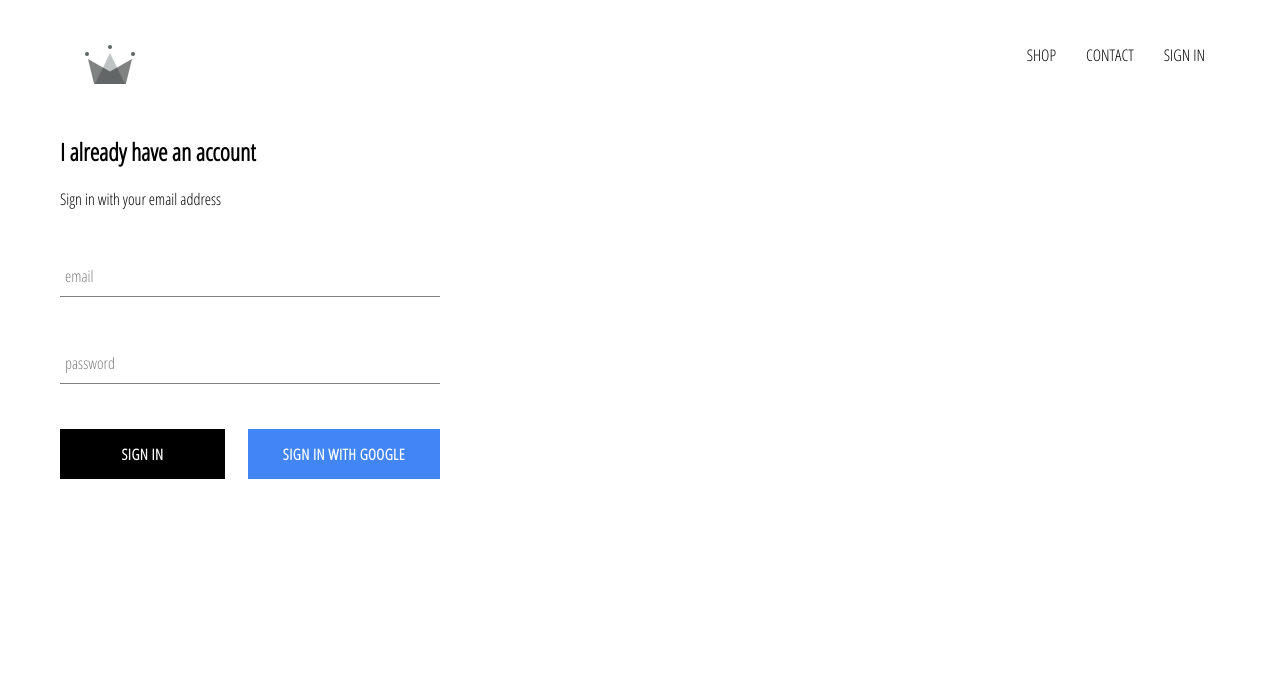
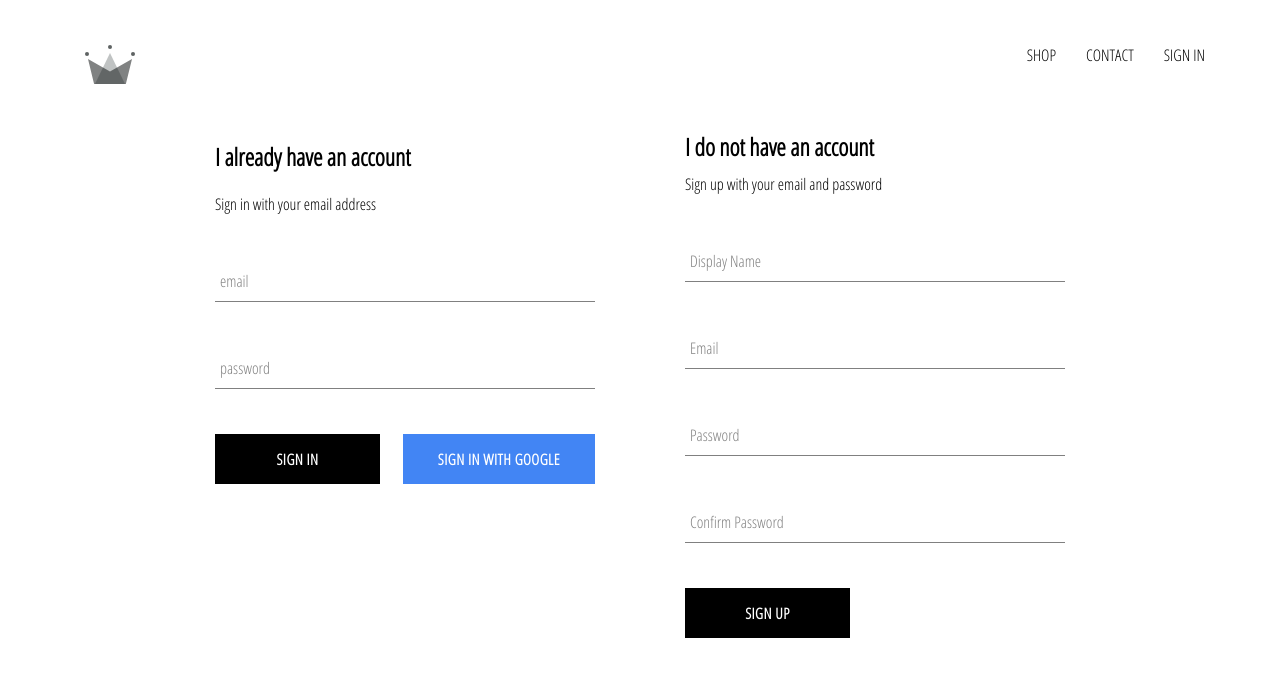
Before and after one commit to CoderMeow/crwn-clothing, a React (Create React App) app: page /signin in a window 1280 px wide. Shown: the top 676 px of the page. Built offline with nearby package versions, Linux system fonts and the light colour scheme; no server answers.

Commit message:
implemented firebase utils, included ability to store authenticated users into firestore db

```diff
--- a/src/App.js
+++ b/src/App.js
@@ -7,7 +7,7 @@
 import ShopPage from './pages/shop/shop.component';
 import Header from './components/header/header.component';
 import SignInAndSignUpPage from './pages/sign-in-and-sign-up/sign-in-and-sign-up.component';
-import {auth} from './firebase/firebase.utils';
+import {auth, createUserProfileDocument} from './firebase/firebase.utils';
 
 class App extends React.Component {
   constructor(){
@@ -20,11 +20,24 @@
 
    unsubscribeFromAuth = null;
 
-  componentDidMount() {
-    this.unsubscribeFromAuth = auth.onAuthStateChanged(user => {
-      this.setState({ currentUser: user });
+ componentDidMount() {
+    this.unsubscribeFromAuth = auth.onAuthStateChanged(async userAuth => {
+      if (userAuth) {
+        const userRef = await createUserProfileDocument(userAuth);
 
-      console.log(user);
+        userRef.onSnapshot(snapShot => {
+          this.setState({
+            currentUser: {
+              id: snapShot.id,
+              ...snapShot.data()
+            }
+          });
+
+          console.log(this.state);
+        });
+      }
+
+      this.setState({ currentUser: userAuth });
     });
   }
 
--- /dev/null
+++ b/src/components/sign-up/sign-up.component.jsx
@@ -0,0 +1,62 @@
+import React from 'react';
+import FormInput from '../form-input/form-input.component';
+import CustomButton from '../custom-button/custom-button.component';
+import { auth, createUserProfileDocument } from '../../firebase/firebase.utils';
+import './sign-up.styles.scss';
+
+class SignUp extends React.Component {
+  constructor() {
+    super();
+    this.state = {
+      displayName: '',
+      email: '',
+      password: '',
+      confirmPassword: '',
+    };
+  }
+
+  handleSubmit = async (event) => {
+    event.preventDefault();
+    const { displayName, email, password, confirmPassword } = this.state;
+    if (password !== confirmPassword) {
+      alert("passwords don't match");
+      return;
+    }
+    try {
+      const { user } = await auth.createUserWithEmailAndPassword(email, password);
+      await createUserProfileDocument(user, { displayName });
+      this.setState({
+        displayName: '',
+        email: '',
+        password: '',
+        confirmPassword: '',
+      });
+    } catch (error) {
+      console.log(error);
+    }
+  };
+
+  handleChange = (event) => {
+    const { name, value } = event.target;
+    this.setState({ [name]: value });
+  };
+
+  render() {
+    const { displayName, email, password, confirmPassword } = this.state;
+    return (
+      <div className="sign-up">
+        <h2 className="title">I do not have an account</h2>
+        <span>Sign up with your email and password</span>
+        <form className="sign-up-form" onSubmit={this.handleSubmit}>
+          <FormInput type="text" name="displayName" value={displayName} onChange={this.handleChange} label="Display Name" required></FormInput>
+          <FormInput type="email" name="email" value={email} onChange={this.handleChange} label="Email" required></FormInput>
+          <FormInput type="password" name="password" value={password} onChange={this.handleChange} label="Password" required></FormInput>
+          <FormInput type="password" name="confirmPassword" value={confirmPassword} onChange={this.handleChange} label="Confirm Password" required></FormInput>
+          <CustomButton type="submit">SIGN UP</CustomButton>
+        </form>
+      </div>
+    );
+  }
+}
+
+export default SignUp;
--- /dev/null
+++ b/src/components/sign-up/sign-up.styles.scss
@@ -0,0 +1,9 @@
+.sign-up {
+  display: flex;
+  flex-direction: column;
+  width: 380px;
+}
+
+.title {
+  margin: 10px 0;
+}
--- a/src/firebase/firebase.utils.js
+++ b/src/firebase/firebase.utils.js
@@ -14,6 +14,31 @@
 
 firebase.initializeApp(config)
 
+export const createUserProfileDocument = async (userAuth, additionalData) => {
+  if (!userAuth) return;
+
+  const userRef = firestore.doc(`users/${userAuth.uid}`);
+
+  const snapShot = await userRef.get();
+
+  if (!snapShot.exists) {
+    const { displayName, email } = userAuth;
+    const createdAt = new Date();
+    try {
+      await userRef.set({
+        displayName,
+        email,
+        createdAt,
+        ...additionalData
+      });
+    } catch (error) {
+      console.log('error creating user', error.message);
+    }
+  }
+
+  return userRef;
+};
+
 export const auth = firebase.auth();
 export const firestore = firebase.firestore();
 
--- a/src/pages/sign-in-and-sign-up/sign-in-and-sign-up.component.jsx
+++ b/src/pages/sign-in-and-sign-up/sign-in-and-sign-up.component.jsx
@@ -1,11 +1,13 @@
 import React from 'react';
+import SignIn from '../../components/sign-in/sign-in.component';
+import SignUp from '../../components/sign-up/sign-up.component';
 
 import './sign-in-and-sign-up.styles.scss';
-import SignIn from '../../components/sign-in/sign-in.component';
 
 const SignInAndSignUpPage = () => (
   <div className="sign-in-and-sign-up">
     <SignIn></SignIn>
+    <SignUp></SignUp>
   </div>
 );
 
--- a/src/pages/sign-in-and-sign-up/sign-in-and-sign-up.styles.scss
+++ b/src/pages/sign-in-and-sign-up/sign-in-and-sign-up.styles.scss
@@ -0,0 +1,6 @@
+.sign-in-and-sign-up {
+  width: 850px;
+  display: flex;
+  justify-content: space-between;
+  margin: 30px auto;
+}
```
